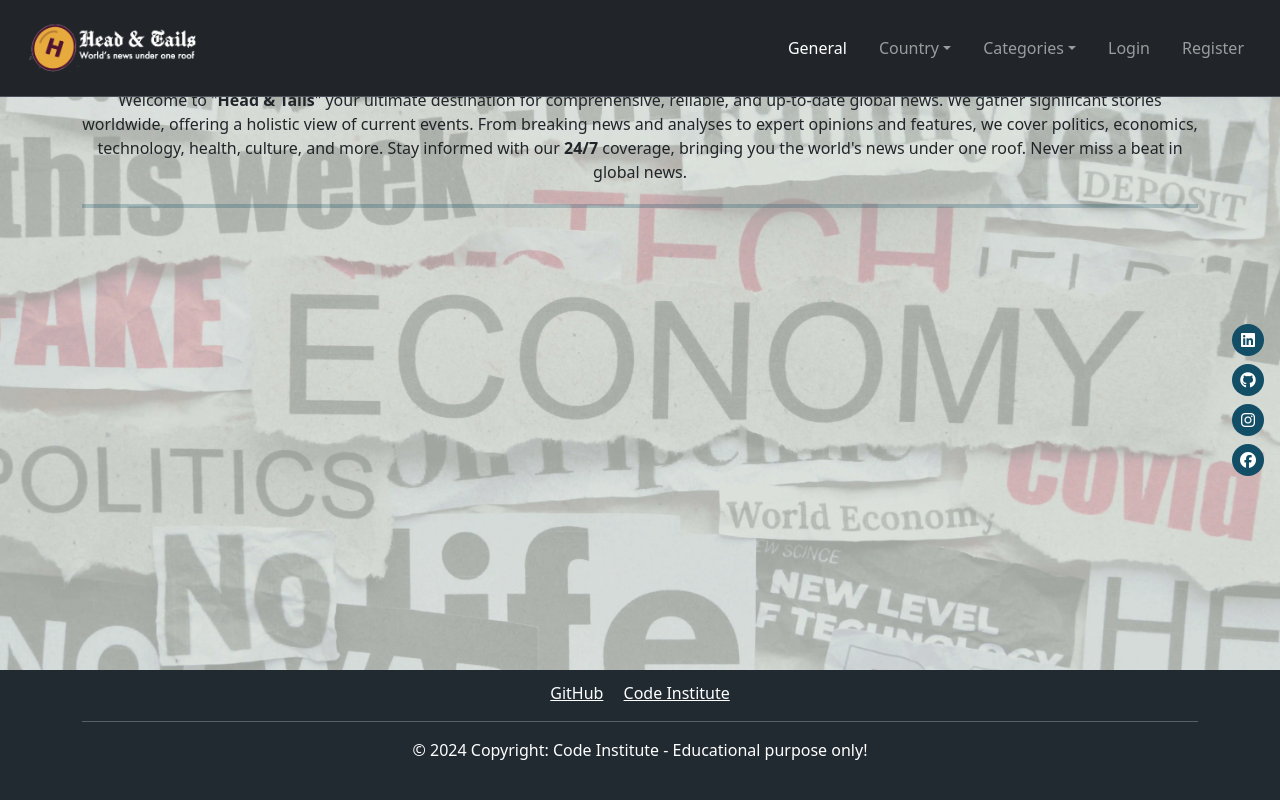
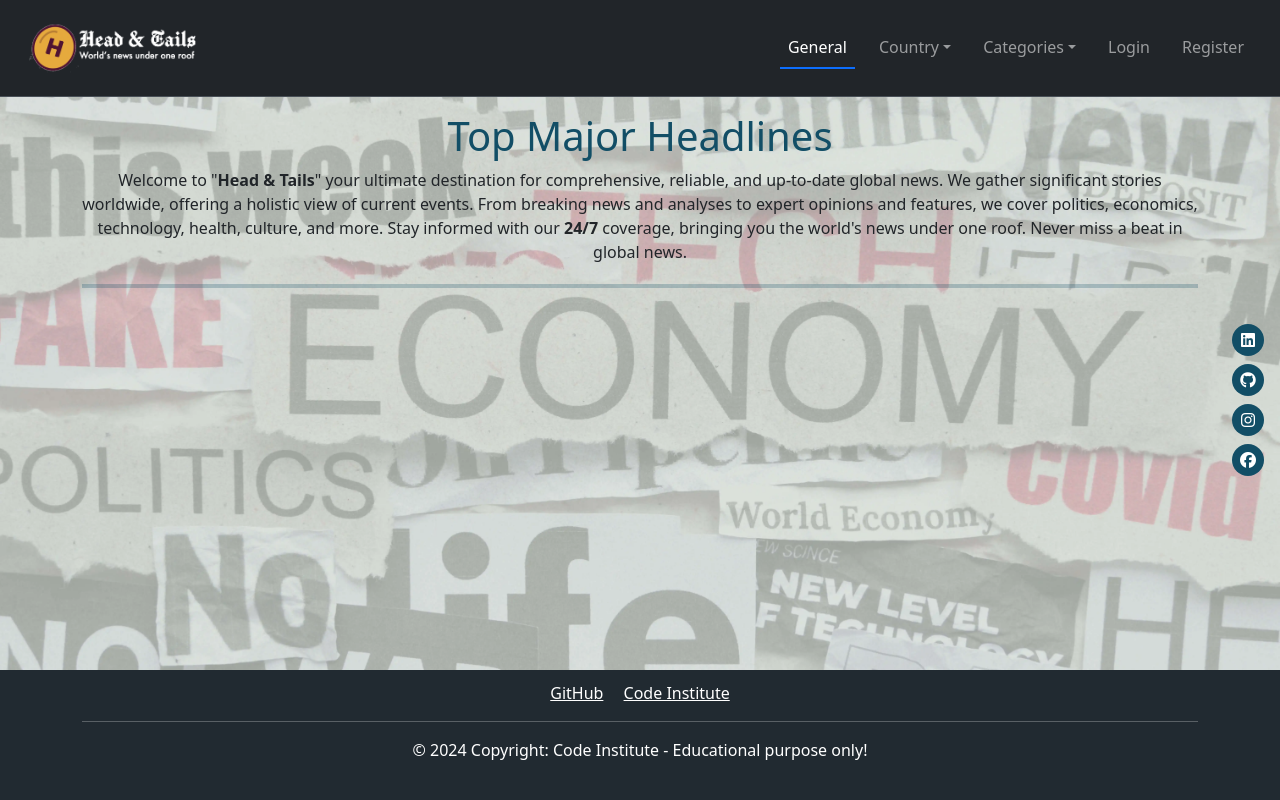
Before and after one commit to Kamal-Kohli/H_n_T, a Django app: page / in a window 1280 px wide. Run offline with Django 4.2, Linux system fonts and the light colour scheme; data that the repository does not hold is empty; some libraries are stand-ins or nearby versions.

Commit message:
update base.css with css variables

```diff
--- a/news/templates/home/cards.html
+++ b/news/templates/home/cards.html
@@ -2,7 +2,7 @@
 {% load static %}
 
 {% block content %}
-<h1 class="text-center">Top Major Headlines</h1>
+<h1 class="text-center head-title">Top Major Headlines</h1>
 
 <p class="text-center">Welcome to "<strong>Head & Tails</strong>" your ultimate destination for comprehensive, reliable, and up-to-date global news.
     We gather significant stories worldwide, offering a holistic view of current events.
--- a/static/css/base.css
+++ b/static/css/base.css
@@ -1,3 +1,23 @@
+@import url('https://fonts.googleapis.com/css2?family=Roboto:ital,wght@0,100;0,300;0,400;0,500;0,700;0,900;1,100;1,300;1,400;1,500;1,700;1,900&display=swap');
+
+:root {
+    --bs-bg-image: url('../images/bgimg.webp');
+    --bs-custom-bg-color: #124e66;
+    --bs-navbar-bg-color: #212a31;
+    --bs-card-bg-color: #fff;
+    --bs-card-border-color: #ddd;
+    --bs-card-shadow: 0 4px 6px rgba(0, 0, 0, 0.1);
+    --bs-btn-bg-color: #124e66;
+    --bs-btn-hover-bg-color: #212a31;
+    --bs-text-overlay-border-color: #212a31;
+    --bs-pagination-bg-color: #124e66;
+    --bs-pagination-hover-bg-color: #212a31;
+    --bs-floating-icons-bg-color: #124e66;
+    --bs-floating-icons-hover-bg-color: #212a31;
+    --bs-footer-bg-color: #212a31;
+}
+
+/* Apply Bootstrap variables and utility classes */
 html, body {
     height: 100%;
 }
@@ -17,15 +37,18 @@ body {
 
 h1 {
     padding-top: 2rem;
-    color: solid #124e66;
+    color: var(--bs-custom-bg-color);
 }
 
+.head-title {
+    padding-top: 7rem;
+}
 
 /* Custom HR style */
 .custom-hr {
     border: none;
     height: 4px;
-    background-color: #124e66;
+    background-color: var(--bs-custom-bg-color);
     width: 100%;
     margin: 20px 0;
 }
@@ -59,18 +83,18 @@ nav ul li a {
 }
 
 .active {
-    border-bottom: 2px solid var(--blue);
+    border-bottom: 2px solid var(--bs-primary);
     font-weight: 500;
 }
 
 /* Card styling */
 .card {
     border: none;
-    border-radius: 10px;
+    border-radius: var(--bs-border-radius-lg);
     overflow: hidden;
     transition: transform 0.3s ease-in-out;
-    background-color: #fff;
-    box-shadow: 0 4px 6px rgba(0, 0, 0, 0.1);
+    background-color: var(--bs-card-bg-color);
+    box-shadow: var(--bs-card-shadow);
     display: flex;
     flex-direction: column;
 }
@@ -204,35 +217,32 @@ form input[type="text"],
 form input[type="email"],
 form input[type="password"] {
     width: 100%;
-    padding: 10px;
-    margin-bottom: 15px;
+    padding: 0.625rem;
+    margin-bottom: 0.9375rem;
     border: 1px solid #ced4da;
-    border-radius: 4px;
+    border-radius: var(--bs-border-radius-sm);
 }
-
-/*
 
 /* Pagination */
 .pagination {
     display: flex;
     justify-content: space-between;
-    margin: 20px 0;
+    margin: 1.25rem 0;
     text-align: center;
-    margin-top: 30px;
 }
 
 .pagination a {
-    background: #124e66;
+    background: var(--bs-pagination-bg-color);
     color: #fff;
-    padding: 10px 20px;
+    padding: 0.625rem 1.25rem;
     text-decoration: none;
-    border-radius: 5px;
-    margin: 0 5px;
+    border-radius: var(--bs-border-radius-sm);
+    margin: 0 0.3125rem;
     transition: background-color 0.3s ease-in-out, color 0.3s ease-in-out;
 }
 
 .pagination a:hover {
-    background: #212a31;
+    background: var(--bs-pagination-hover-bg-color);
     color: #fff;
 }
 
--- a/templates/allauth/account/login.html
+++ b/templates/allauth/account/login.html
@@ -13,7 +13,7 @@
     <div class="masthead">
         <div class="text-center container p-5">
             <h1 class="text-center">Heads and Tails Top Headlines!</h1>
-            <p class="masthead1 text-center p-3 bg"><strong>Welcome back! Continue exploring the latest news tailored to your interests,
+            <p class="text-center p-3 bg"><strong>Welcome back! Continue exploring the latest news tailored to your interests,
                 sorted by category and country. Stay informed and engaged with the world. Log in to pick up where you left off.</strong>
             </p>
             <h3 class="text-center masthead1"><strong>Welcome Again!</strong></h3>
--- a/templates/allauth/account/logout.html
+++ b/templates/allauth/account/logout.html
@@ -11,7 +11,7 @@
     <div class="masthead">
         <div class="text-center container p-5">
             <h1 class="text-center">Thank you for visiting Heads and Tails! I'm sure we'll see you again</h1>
-            <p class="masthead1 text-center p-3 bg">We hope you enjoyed your personalized news experience.
+            <p class="text-center p-3 bg">We hope you enjoyed your personalized news experience.
             We look forward to seeing you again soon.
             Log out safely and stay informed. Remember, you can always come back to the latest updates whenever you want.
             <h3 class="text-center masthead1"><strong>See you next time!</strong></h3>
--- a/templates/allauth/account/signup.html
+++ b/templates/allauth/account/signup.html
@@ -11,7 +11,7 @@
   <div class="masthead">
       <div class="text-center container p-2">
         <h1 class="text-center">Welcome to Heads and Tails!</h1>
-        <p class="masthead1 text-center p-3 bg">Explore the latest news tailored to your interests, sorted by category and country.
+        <p class="text-center p-3 bg">Explore the latest news tailored to your interests, sorted by category and country.
         Stay informed and engaged with the world. Log in or register now to personalize your experience.</p>
         <h3 class="text-center masthead1"><strong>Get started today!</strong></h3>
       </div>
```
Also changed, not shown: other parts of static/css/base.css (+36 -55 lines).
